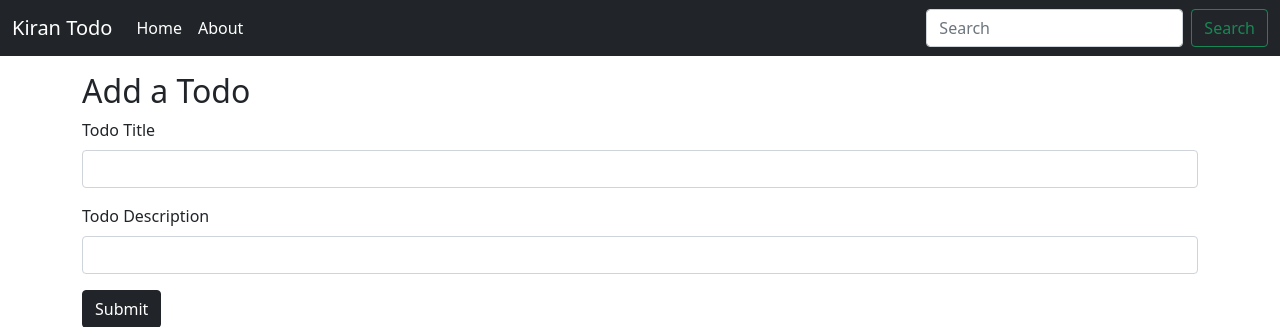
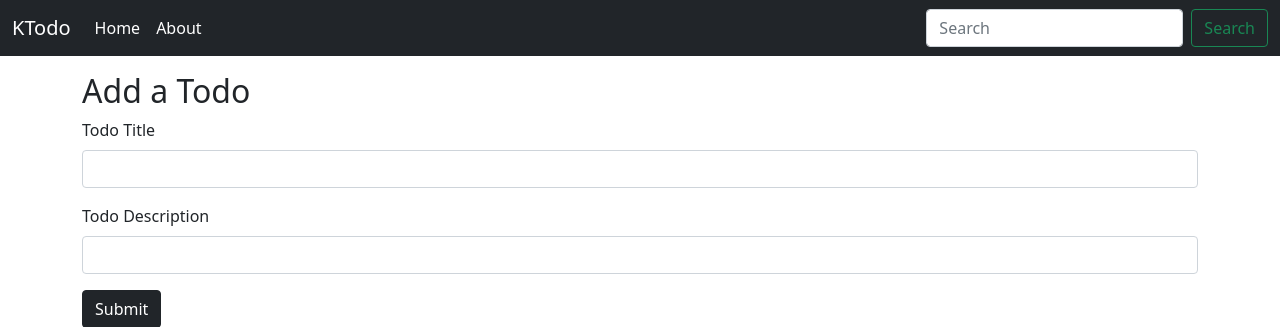
Before and after one commit to kirannarwade/flasktodo, a Flask app: page / in a window 1280 px wide. Shown: the top 327 px of the page. Run offline with Flask 2, Linux system fonts and the light colour scheme; data comes from the database, SQL or seed files in the repository.

Commit message:
Update base.html

```diff
--- a/templates/base.html
+++ b/templates/base.html
@@ -15,7 +15,7 @@
   <body>
     <nav class="navbar navbar-expand-lg navbar-dark bg-dark">
         <div class="container-fluid">
-          <a class="navbar-brand" href="/">Kiran Todo</a>
+          <a class="navbar-brand" href="/">KTodo</a>
           <button class="navbar-toggler" type="button" data-bs-toggle="collapse" data-bs-target="#navbarSupportedContent" aria-controls="navbarSupportedContent" aria-expanded="false" aria-label="Toggle navigation">
             <span class="navbar-toggler-icon"></span>
           </button>
```
